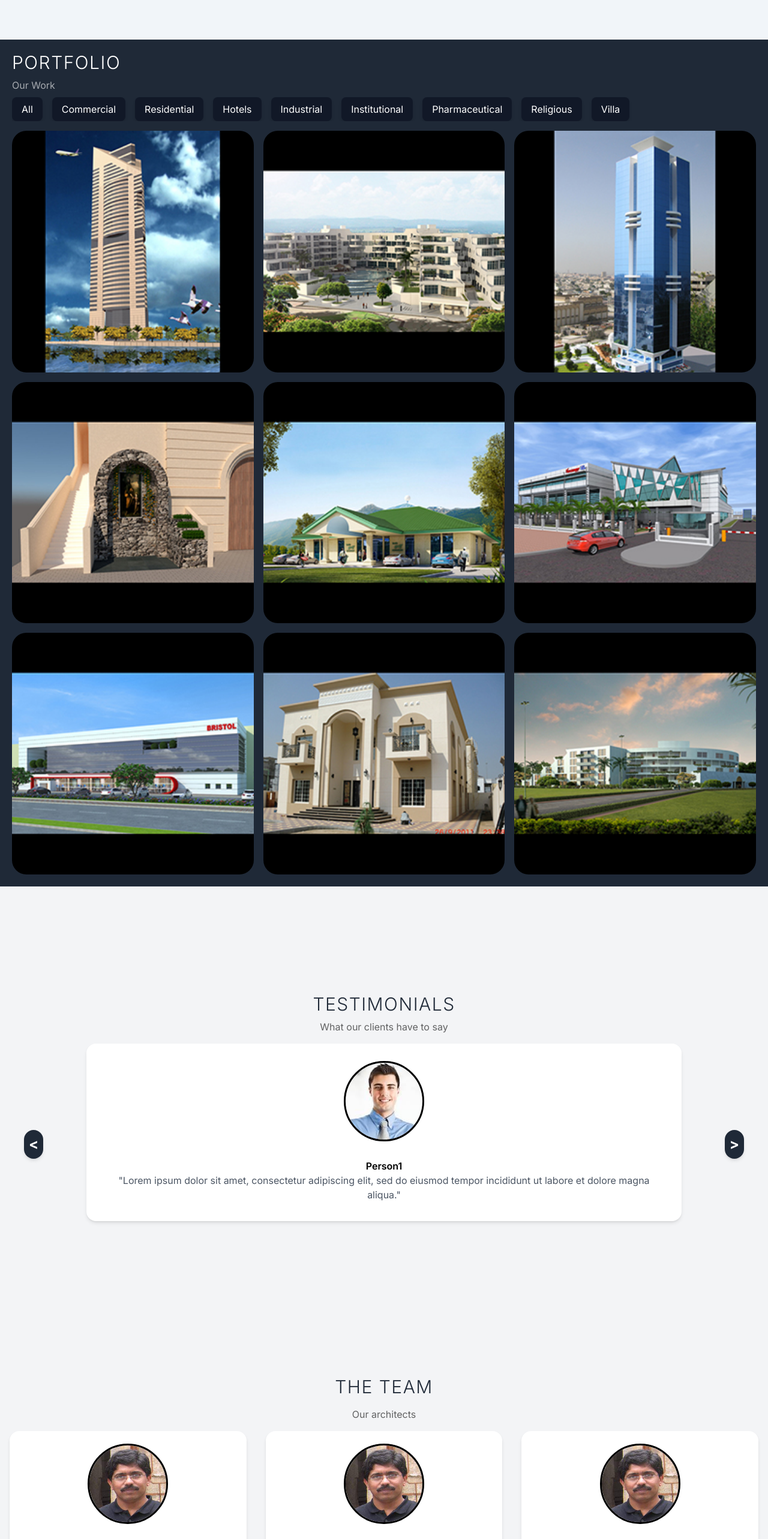
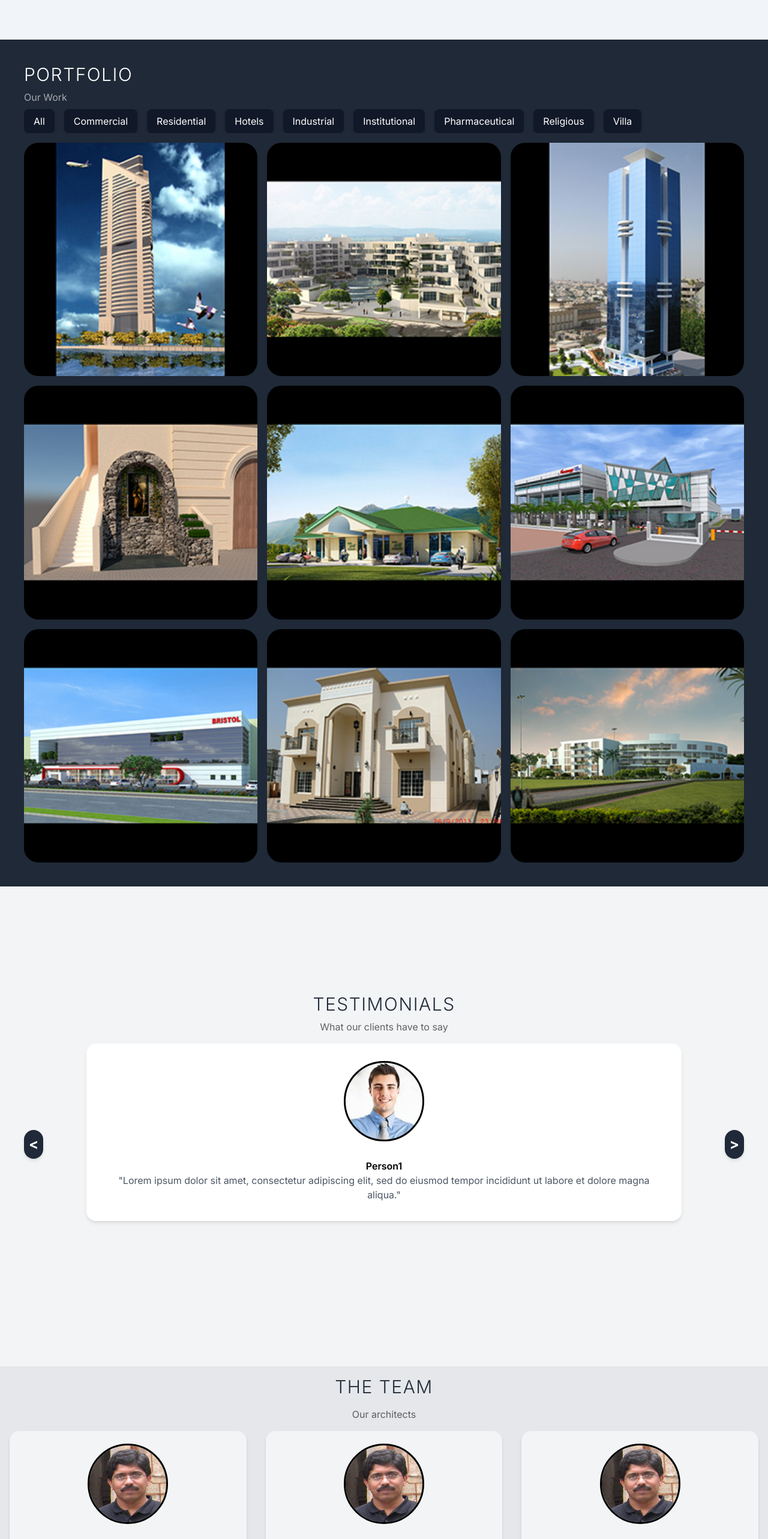
Before and after one commit to TheHiddenValley/Third-Column-Engineering-Consultants, a Next.js app: page / in a window 1280 px wide. Shown: the part 1534-4100 px from the top of the page at 60% size. Built offline with nearby package versions, Linux system fonts and the light colour scheme.

Commit message:
Multiple files changed

```diff
--- a/components/ContactUs.tsx
+++ b/components/ContactUs.tsx
@@ -1,6 +1,8 @@
 import React from 'react';
 
 const ContactUs = () => {
+    // add google sheets integration
+
   return (
     <section id="contact" className="bg-black p-8 h-3/4 flex flex-col md:flex-row">
       <div className="flex-1 md:p-8">
--- a/components/Member.tsx
+++ b/components/Member.tsx
@@ -1,21 +1,27 @@
 import React from 'react'
+import { SocialIcon } from 'react-social-icons';
 
 
 interface Member {
     name: string;
     image: string;
     post: string;
+    linkedin: string;
 }
 
-const Member = ({ name, image, post }: Member) => {
+const Member = ({ name, image, post, linkedin }: Member) => {
   return (
-    <div className="w-full md:w-1/3 p-4">
-      <div className="bg-white p-6 rounded-2xl shadow-md hover:shadow-lg transition duration-300 transform hover:-translate-y-1 hover:scale-105">
+    <div className="w-1/2 md:w-1/3 p-4">
+      <div className="bg-gray-100 p-6 rounded-2xl shadow-md hover:shadow-lg transition duration-300 transform hover:-translate-y-1 hover:scale-105">
         <div className="flex justify-center">
           <img src={image} alt={name} className="rounded-full h-32 w-32 mb-4 outline" />
         </div>
         <h1 className="text-center text-black font-semibold mt-4">{name}</h1>
         <p className="text-center text-gray-600 font-light mt-2">{post}</p>
+        <div className='text-center'>
+        <SocialIcon className="hover:scale-125 transition-all" target="_blank" url={linkedin} fgColor="gray" title="LinkedIn" bgColor="transparent"/>
+        </div>
+
       </div>
     </div>
   )
--- a/components/Portfolio.tsx
+++ b/components/Portfolio.tsx
@@ -12,7 +12,7 @@ const Portfolio = () => {
 
   const filteredProjects = selectedCategory === 'All' ? PortfolioData : PortfolioData.filter(project => project.category === selectedCategory);
   return (
-    <section id='portfolio' className='bg-gray-800  p-5 h-3/4'>
+    <section id='portfolio' className='bg-gray-800  p-10 h-3/4'>
         <h1 className='text-3xl font-helvetica-neue tracking-wider font-light pb-2 text-white'>PORTFOLIO</h1>
         <p className='opacity-60 text-white pb-2'>Our Work</p>
         <div className="flex overflow-x-auto scrollbar-hide space-x-4 mb-4 ">
--- a/components/Team.tsx
+++ b/components/Team.tsx
@@ -7,33 +7,38 @@ const members = [
         name: 'Person1',
         image: '/founder1.jpeg',
         post: 'Founder',
+        linkedin: 'https://www.linkedin.com/in/jayadev-edakkandy-7a67951b/',
       },
       {
         name: 'Person1',
         image: '/founder1.jpeg',
-        post: 'Founder'
+        post: 'Founder',
+        linkedin: 'https://www.linkedin.com/in/jayadev-edakkandy-7a67951b/',
       },
       {
         name: 'Person1',
         image: '/founder1.jpeg',
-        post: 'Founder'
+        post: 'Founder',
+        linkedin: 'https://www.linkedin.com/in/jayadev-edakkandy-7a67951b/',
       },
       {
         name: 'Person1',
         image: '/founder1.jpeg',
-        post: 'Founder'
+        post: 'Founder',
+        linkedin: 'https://www.linkedin.com/in/jayadev-edakkandy-7a67951b/',
       },
       {
         name: 'Person1',
         image: '/founder1.jpeg',
-        post: 'Founder'
+        post: 'Founder',
+        linkedin: 'https://www.linkedin.com/in/jayadev-edakkandy-7a67951b/',
       },
 
 ];
 
 const Team = () => {
   return (
-    <section id="team" className="bg-gray-100 h-100 pb-6">
+    <section id="team" className="bg-gray-200 h-100 pb-6">
       <h1 className="text-center text-3xl font-helvetica-neue tracking-wider font-light py-4 text-gray-800">
         THE TEAM
       </h1>
@@ -45,6 +50,7 @@ const Team = () => {
             name={member.name}
             image={member.image}
             post={member.post}
+            linkedin={member.linkedin}
           />
         ))}
       </div>
```
